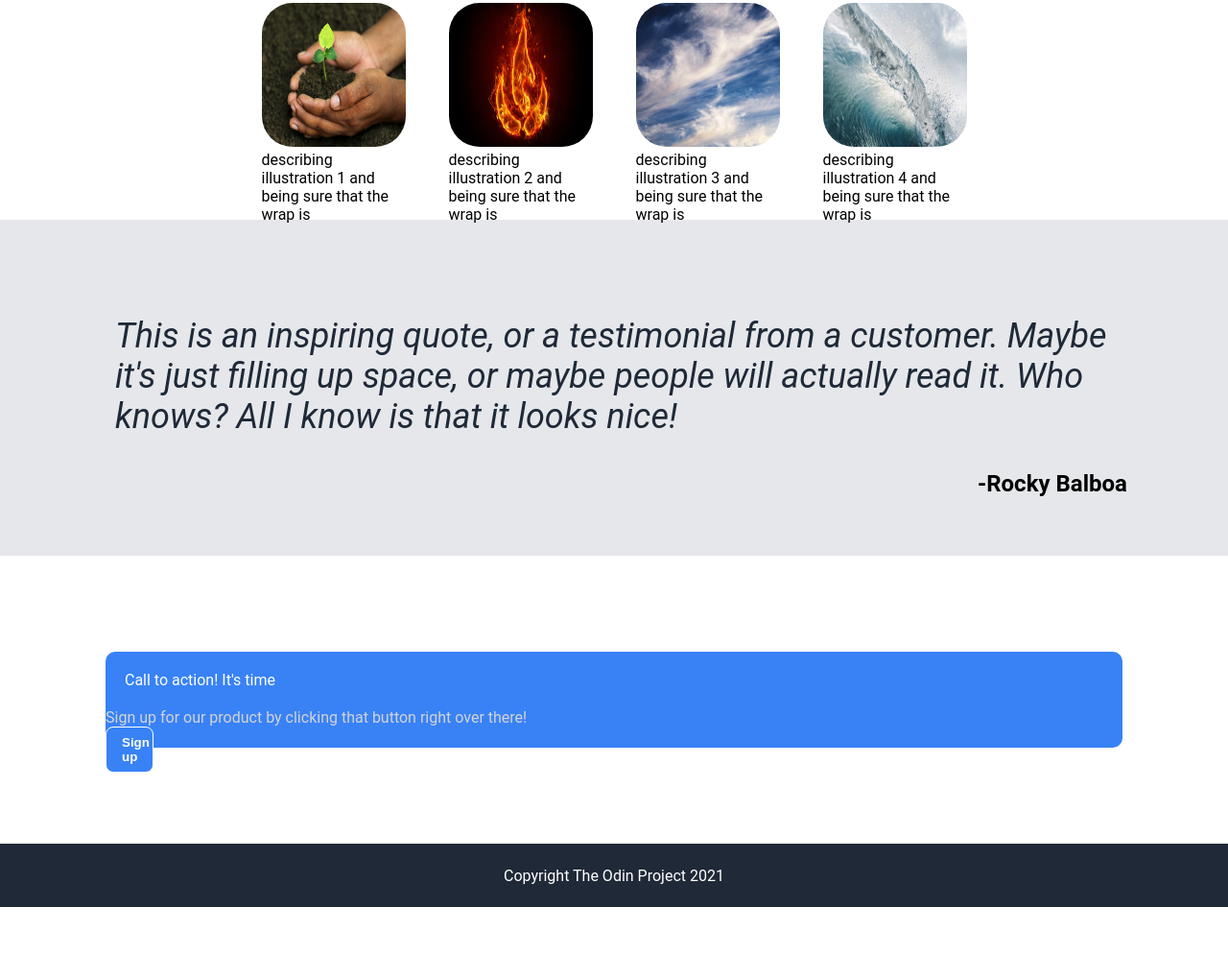
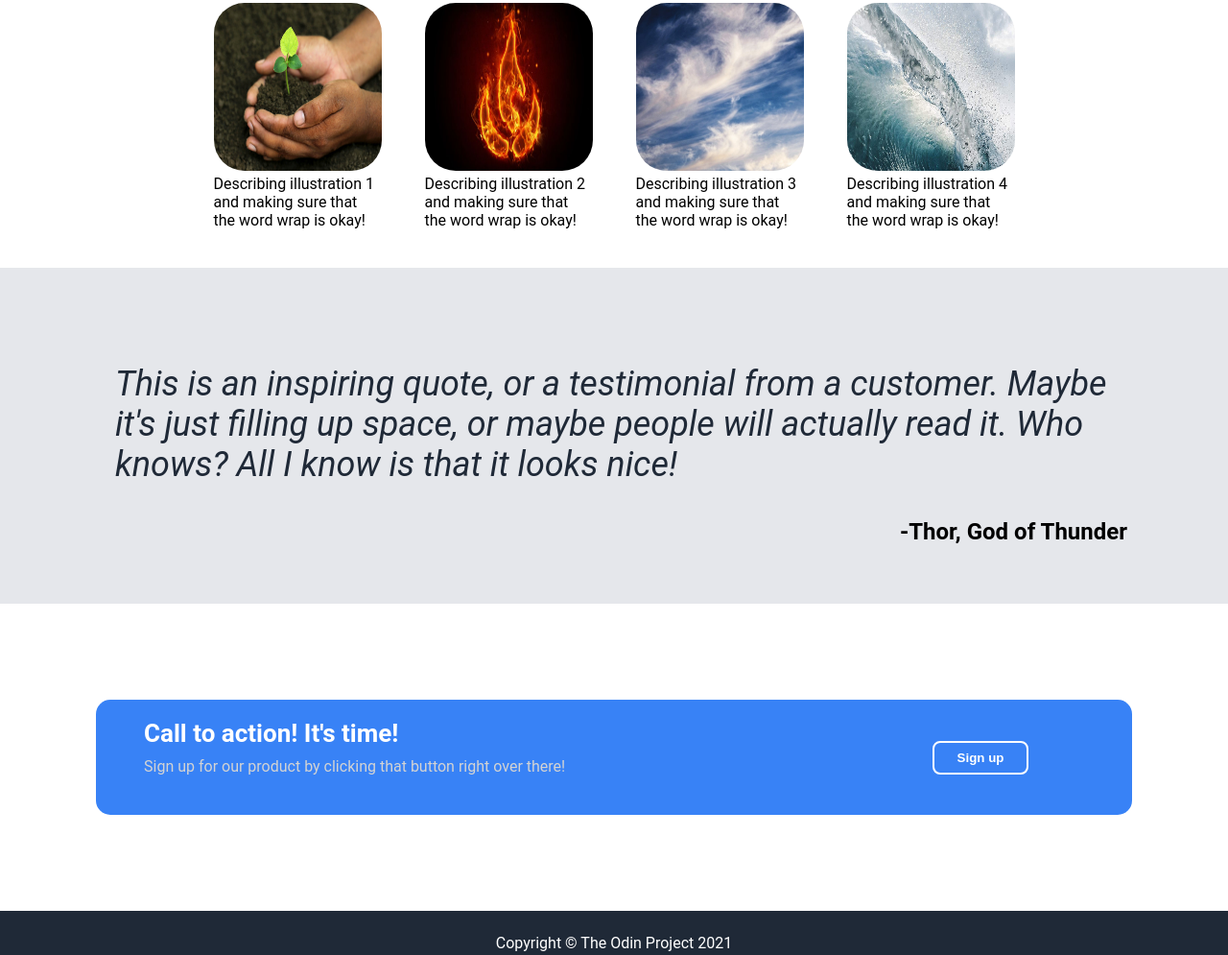
Before and after one commit to arthurseverino/landing-page, a plain HTML site: page index.html in a window 1280 px wide. Shown: the part 519-1514 px from the top of the page at 96% size. Before the commit the page ends 1464 px from the top, so only its background shows below. Drawn offline with Linux system fonts and the light colour scheme.

```diff
--- a/index.html
+++ b/index.html
@@ -28,6 +28,8 @@
                 </div>
             </div>
         </div>
+
+
         <div class = "info">
             <div class = "main-info">
                 Some random information
@@ -35,42 +37,50 @@
             <div class = "images">
                 <div class = "block1">
                     <img src = "images/earth.jpg" alt = "image 1">
-                    <div class = "subtext-mid">describing illustration 1 and being sure that the wrap is </div>
+                    <div class = "subtext-mid">Describing illustration 1 and making sure that the word wrap is okay! </div>
                 </div>
 
                 <div class = "block2">
                     <img src = "images/fire.jpg" alt = "image 2">
-                    <div class = "subtext-mid">describing illustration 2 and being sure that the wrap is  </div>
+                    <div class = "subtext-mid"> Describing illustration 2 and making sure that the word wrap is okay!  </div>
                 </div>
 
                 <div class = "block3">
                     <img src = "images/wind.jpg" alt = "image 3">
-                    <div class = "subtext-mid">describing illustration 3 and being sure that the wrap is  </div>
+                    <div class = "subtext-mid"> Describing illustration 3 and making sure that the word wrap is okay!  </div>
                 </div>
 
                 <div class = "block4">
                     <img src = "images/water.jpg" alt = "image 4">
-                    <div class = "subtext-mid">describing illustration 4 and being sure that the wrap is  </div>
+                    <div class = "subtext-mid">Describing illustration 4 and making sure that the word wrap is okay! </div>
                 </div>
             </div>
         </div>
+
+
         <div class = "quote">
             <div class = "quote-text">
                 This is an inspiring quote, or a testimonial from a customer.
                 Maybe it's just filling up space, or maybe people will actually
                 read it. Who knows? All I know is that it looks nice!
             </div>
-            <div class = "author-quote"> -Rocky Balboa </div>
+            <div class = "author-quote"> -Thor, God of Thunder </div>
         </div>
+
         <div class = "ad">
-            <div class = "ad-container">
-                <div class = "ad-text"> Call to action! It's time</div>
+            <div class = "ad-container-left">
+                <div class = "ad-text"> Call to action! It's time!</div>
                 <div class = "ad-subtext"> Sign up for our product by clicking that button right over there!</div>
+            </div>
+
+            <div class = "ad-container-right">
                 <button class = "sign-up2"> Sign up </button>
             </div>
         </div>
+
+
         <div class = "footer">
-           <div class = "footer-text"> Copyright The Odin Project 2021 </div>
+           <div class = "footer-text"> Copyright © The Odin Project 2021 </div>
         </div>
 
     </body>
--- a/style.css
+++ b/style.css
@@ -41,7 +41,7 @@ a {
 }
 
 .image img{
-    width: 300px;
+    width: 400px;
 }
 
 ul {
@@ -110,18 +110,18 @@ button {
 }
 
 .images img{
-    width: 150px;
-    height: 150px;
+    width: 175px;
+    height: 175px;
     border-radius: 32px;
 }
 
 .subtext-mid{
-    width: 150px;
+    width: 175px;
 }
 
 .quote{
     height: 350px;
-    margin-top: 50px;
+    margin-top: 100px;
     background-color: #e5e7eb;
     margin-bottom: 100px;
     display: flex;
@@ -159,39 +159,49 @@ button {
     padding: 8px;
   }
 
-  .ad-container{
-    margin: 10px;
-    background-color: #3882f6;
-    border-radius: 10px;
-    height: 100px;
-    display: flex;
-    flex-direction: column;
-  }
-
   .ad{
     margin-bottom: 100px;
     margin-left: 100px;
     margin-right: 100px;
+    border-radius: 15px;
+    display:flex;
+    background-color: #3882f6;
+    align-items: center;
+    justify-content: space-between;
+  }
+
+  .ad-container-left{
+    margin: 10px;
+    border-radius: 10px;
+    height: 100px;
+    margin-left: 50px;
+  }
+
+  .ad-container-right{
+    margin-right: 50px;
+    padding: 8px;
+  }
+
+  .sign-up2{
+    width: 100px;
+    background: #3882f6;
+    border: 2px solid #3882f6;
+    color: white;
+    font-weight: bold;
+    border-color: white;
+    margin-right: 50px;
+
 
   }
 
   .ad-text{
     color: white;
-    padding: 20px;
-
+    margin-top: 10px;
+    padding-bottom: 10px;
+    font-weight: bolder;
+    font-size: 26px;
   }
 
   .ad-subtext{
     color:lightgray;
   }
-
-  .sign-up2{
-
-    width: 50px;
-    background: #3882f6;
-    border: 1px solid #3882f6;
-    color: white;
-    font-weight: bold;
-    border-color: white;
-
-  }
```
Also changed, not shown: 1 other file.
